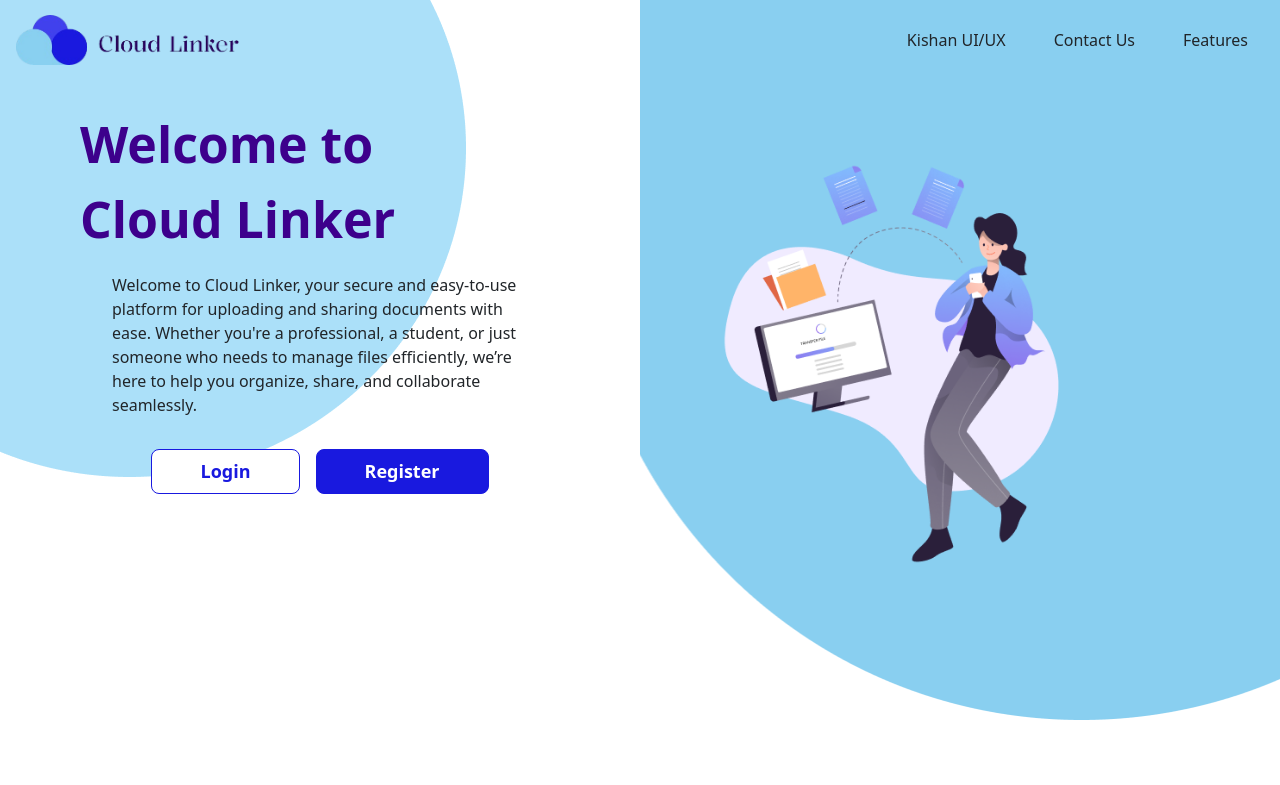
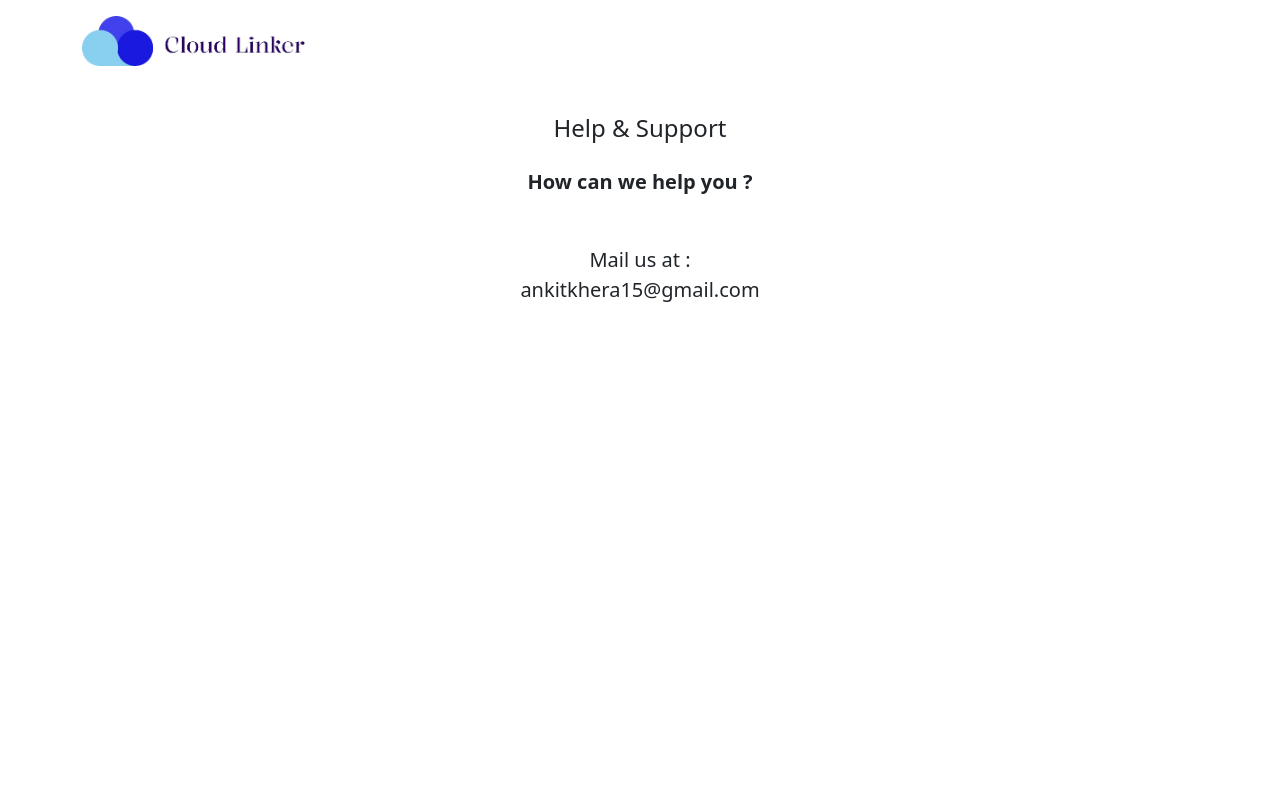
Before and after one commit to jasvinderkhera/cloud-linker, a React (Create React App) app: page /help in a window 1280 px wide. Before the commit this address led to /. Shown: the top 785 px of the page. Built offline with nearby package versions, Linux system fonts and the light colour scheme; no server answers.

Commit message:
help and support page added

```diff
--- a/src/App.js
+++ b/src/App.js
@@ -8,6 +8,7 @@ import Register from './components/register/register';
 import MainPage from './components/mainPage/mainPage';
 import ForgotPassword from './components/forgotPassword/ForgotPassword';
 import Contact from './components/contact/contact';
+import Help from './components/help/help';
 
 function App() {
   const [user] = useAuthState(auth);
@@ -24,6 +25,7 @@ function App() {
         <Route path="/register" element={!user ? <Register /> : <Navigate to="/main-page" />} />
         <Route path="/forgot-password" element={!user ? <ForgotPassword /> : <Navigate to="/main-page" />} />
         <Route path="/contact" element={<Contact/>} />
+        <Route path="/help" element={<Help/>} />
 
         {/* Private Routes */}
         <Route path="/main-page" element={<PrivateRoute user={user}><MainPage /></PrivateRoute>} />
--- a/src/components/contact/contact.jsx
+++ b/src/components/contact/contact.jsx
@@ -10,7 +10,7 @@ function Contact() {
         <div className="Loginlogo py-2 text-center text-md-start">
          <Link to="/"> <img src={images.logoNew} alt="" className="img-fluid" /></Link>
         </div>
-        <div className="row gap-5 gap-md-0 my-4">
+        <div className="row gap-5 gap-md-0 my-5">
           <div className="ContactDeveloper col-md-6 my-md-1 d-flex flex-column px-4 py-2 justify-content-center align-items-center">
             <h4 className='mb-3'>Web Developer</h4>
             <div className="contactProfile d-flex mb-4 justify-content-around w-100 gap-5 align-items-center">
@@ -24,12 +24,12 @@ function Contact() {
             <p className='text-start fw-bold fs-5 w-75'>Jasvinder Khera</p>
             <p className='text-start fs-5 w-75'>ankitkhera15@gmail.com</p>
             <p className='text-start fs-5 w-75 fw-bold'>Frontend Developer</p>
-            <a href="" className="navlink w-75 fs-5 text-decoration-none">Portfolio...</a>
+            <a href="https://jasvinderkhera-portfolio.vercel.app/projects" target='_blank' className="navlink w-75 fs-5 text-decoration-none">Portfolio...</a>
             <div className="socialMedia w-75 mt-3 d-flex justify-content-start gap-4">
-             <a href="https://www.facebook.com/people/Jass-Khera/pfbid0DepavuoNR5xuQXfJpcCr4FP55X6vxwjGWhboaPQHEHJW3uaQNmoHFAJZvtcdLcXql/" className="nav-link"> <img src={images.fb} alt="" className='img-fluid' /></a>
-              <a href="https://www.instagram.com/jasskhera_1/" className="nav-link"><img src={images.insta} alt="" className='img-fluid' /></a>
-              <a href="https://github.com/jasvinderkhera" className="nav-link"><img src={images.github} alt="" className='img-fluid' /></a>
-              <a href="https://www.linkedin.com/in/jasskhera/" className="nav-link"><img src={images.linkedin} alt="" className='img-fluid' /></a>
+             <a href="https://www.facebook.com/people/Jass-Khera/pfbid0DepavuoNR5xuQXfJpcCr4FP55X6vxwjGWhboaPQHEHJW3uaQNmoHFAJZvtcdLcXql/" className="nav-link" target='_blank'> <img src={images.fb} alt="" className='img-fluid' /></a>
+              <a href="https://www.instagram.com/jasskhera_1/" className="nav-link" target='_blank'><img src={images.insta} alt="" className='img-fluid' /></a>
+              <a href="https://github.com/jasvinderkhera" className="nav-link" target='_blank'><img src={images.github} alt="" className='img-fluid' /></a>
+              <a href="https://www.linkedin.com/in/jasskhera/" className="nav-link" target='_blank'><img src={images.linkedin} alt="" className='img-fluid' /></a>
             </div>
           </div>
           <div className="ContactDesigner col-md-6 my-md-1 flex-column px-4 py-2 d-flex justify-content-center align-items-center">
@@ -45,12 +45,12 @@ function Contact() {
           <p className='text-start fw-bold fs-5 w-75'>Kishan Sharma</p>
           <p className='text-start fs-5 w-75'>Kishan Sharma</p>
           <p className='text-start fs-5 w-75 fw-bold'>UI/UX Designer</p>
-          <a href="" className="navlink w-75 fs-5 text-decoration-none">Portfolio...</a>
+          <a href="https://jasvinderkhera-portfolio.vercel.app/projects" target='_blank' className="navlink w-75 fs-5 text-decoration-none">Portfolio...</a>
           <div className="socialMedia w-75 mt-3 d-flex justify-content-start gap-4">
-             <a href="https://www.facebook.com/people/Jass-Khera/pfbid0DepavuoNR5xuQXfJpcCr4FP55X6vxwjGWhboaPQHEHJW3uaQNmoHFAJZvtcdLcXql/" className="nav-link"> <img src={images.fb} alt="" className='img-fluid' /></a>
-              <a href="https://www.instagram.com/jasskhera_1/" className="nav-link"><img src={images.insta} alt="" className='img-fluid' /></a>
-              <a href="https://github.com/jasvinderkhera" className="nav-link"><img src={images.github} alt="" className='img-fluid' /></a>
-              <a href="https://www.linkedin.com/in/jasskhera/" className="nav-link"><img src={images.linkedin} alt="" className='img-fluid' /></a>
+             <a href="https://www.facebook.com/people/Jass-Khera/pfbid0DepavuoNR5xuQXfJpcCr4FP55X6vxwjGWhboaPQHEHJW3uaQNmoHFAJZvtcdLcXql/" className="nav-link" target='_blank'> <img src={images.fb} alt="" className='img-fluid' /></a>
+              <a href="https://www.instagram.com/jasskhera_1/" className="nav-link" target='_blank'><img src={images.insta} alt="" className='img-fluid' /></a>
+              <a href="https://github.com/jasvinderkhera" className="nav-link" target='_blank'><img src={images.github} alt="" className='img-fluid' /></a>
+              <a href="https://www.linkedin.com/in/jasskhera/" className="nav-link" target='_blank'><img src={images.linkedin} alt="" className='img-fluid' /></a>
             </div>
           </div>
         </div>
--- /dev/null
+++ b/src/components/help/help.jsx
@@ -0,0 +1,28 @@
+import React from 'react'
+import './help.css'
+import { images } from '../../constant/ImagePath'
+import { Link } from 'react-router-dom'
+
+function Help() {
+  return (
+    <div>
+        <div className="container d-flex justify-content-between py-3">
+            <div className="logo">
+                <Link to={'/main-page'}><img src={images.logoNew} alt="" className='img-fluid' /></Link>
+            </div>
+        <div className="box"></div>
+        </div>
+        <div className="container my-3">
+        <h4 className='text-center p-3'>Help & Support</h4>
+            <p className="text-center fs-5 fw-bold">How can we help you ?</p>
+
+            <div className="container my-5">
+                <p className='text-center fs-5'>Mail us at : <a href="mailto:ankitkhera15@gmail.com" className='nav-link'>ankitkhera15@gmail.com</a></p>
+            </div>
+        </div>
+
+    </div>
+  )
+}
+
+export default Help
--- a/src/components/homepage/Homepage.css
+++ b/src/components/homepage/Homepage.css
@@ -51,6 +51,12 @@
     background-color: white;
     color: var(--main-color);
     border: 1px solid var(--main-color);
+    transition: 350ms;
+}
+.actionButtons .login a:hover{
+    background-color: var(--main-color);
+    color: white;
+    transition: 350ms;
 }
 
 .actionButtons .signup a{
--- a/src/components/mainPage/mainPage.jsx
+++ b/src/components/mainPage/mainPage.jsx
@@ -10,7 +10,8 @@ import Setting from '../setting/setting';
 import Plans from '../plans/plans';
 import Files from '../services/files/files';
 import Modal from "react-bootstrap/Modal";
-import Button from "react-bootstrap/Button";
+import { Link} from 'react-router-dom';
+
 
 function MainPage() {
   const [user] = useAuthState(auth);
@@ -98,7 +99,7 @@ function MainPage() {
         </div>
         <div className="help d-md-flex d-none gap-2 border border-1 rounded-2 px-3 py-2">
         <div className="rounded-circle border border-black border-2 rounded-circle px-2"> ?</div>
-        Help & Support
+        <Link to='/help' className='nav-link'>Help & Support</Link>
         </div>
       </div>
       </div>
--- a/src/components/plans/plans.css
+++ b/src/components/plans/plans.css
@@ -6,5 +6,5 @@
 
 .paidPlan{
     background-image: url('../../assets/images/paidPlan.svg');
-    padding:10px 20px;
+    padding:15px 20px;
 }
--- a/src/components/plans/plans.jsx
+++ b/src/components/plans/plans.jsx
@@ -14,12 +14,12 @@ function Plans() {
         {/* <h6 className="text-secondary">Basic Version</h6> */}
         </div>
         <div className="col md-4 paidPlan rounded-5">
-        <h4 className="text-dark bg-white px-4 py-3 rounded-5 text-center">Paid Version</h4>
+        <h4 className="text-dark bg-white px-4 py-2 rounded-5 text-center">Paid Version</h4>
         <p className=' fs-5 text-center'>₹ 199/Month</p>
         <p className=" text-center mb-2">10MB speed</p>
         <p className=" text-center mb-2">photo</p>
         <p className=" text-center mb-2">High Quality</p>
-        <p className=" text-center mb-2">5GB Storage</p>
+        <p className=" text-center mb-2">5GB Cloud Storage</p>
         </div>
         <div className="col md-2"></div>
       </div>
```
Also changed, not shown: src/components/help/help.css (added).
